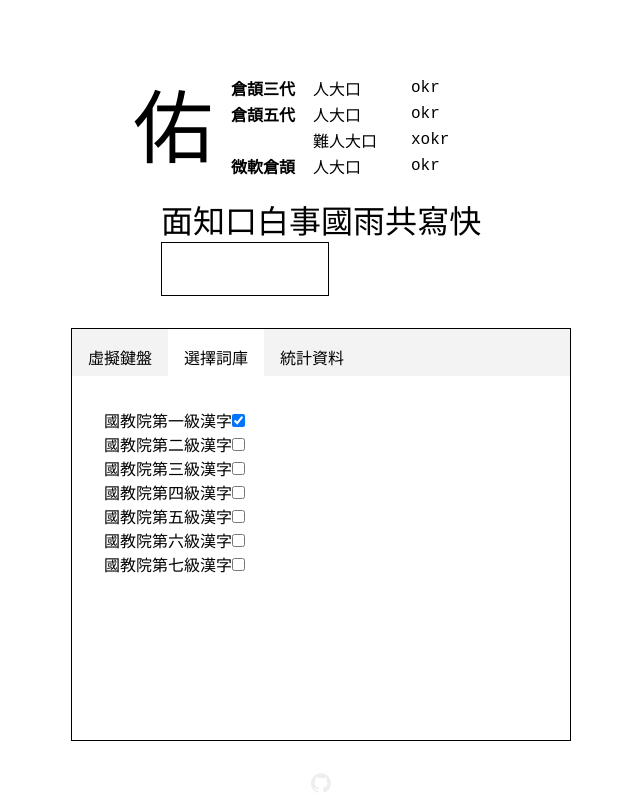
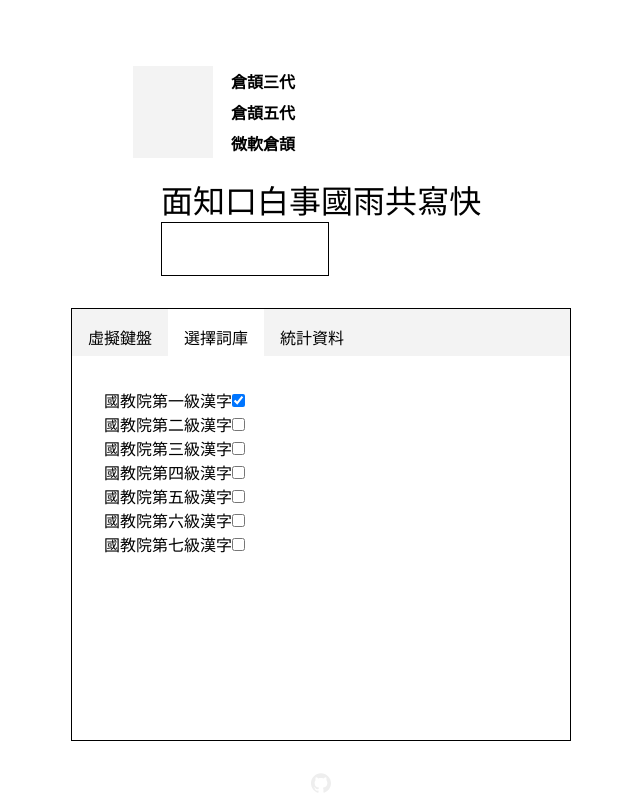
Before and after one commit to joshvictor1024/type-cangjie, a React (Create React App) app: page / in a window 1280 px wide. Shown: the whole page, without its empty margins (319-959 px from the left). Built offline with nearby package versions, Linux system fonts and the light colour scheme.

Commit message:
add manual and auto lookup

```diff
--- a/src/containers/App.js
+++ b/src/containers/App.js
@@ -1,4 +1,4 @@
-import React from "react";
+import React, { useState } from "react";
 import "./App.css";
 import Typing from "./Typing";
 import Dashboard from "./Dashboard/Dashboard";
@@ -9,23 +9,26 @@ import useSettings from "../hooks/useSettings";
 import Lookup from "./Lookup";
 
 function App() {
+  const [lookupCharacter, setLookupCharacter] = useState("");
   const { wordbanks } = useWordbank();
   const { settings, setSetting } = useSettings();
   const { toCode } = useCangjieCode();
   const { handleKeydown, wordQueue, currentWordProgress, codeInput } = usePractice({
     wordbanks: wordbanks,
     activeWordbanks: settings.activeWordbanks,
-    toCode: toCode
+    toCode: toCode,
+    setLookupCharacter: setLookupCharacter
   });
 
   return (
     <div className="App">
-      <Lookup toCode={toCode} />
+      <Lookup toCode={toCode} character={lookupCharacter} setCharacter={setLookupCharacter} />
       <Typing
         wordQueue={wordQueue}
         currentWordProgress={currentWordProgress}
         codeInput={codeInput}
         handleKeydown={handleKeydown}
+        setLookupCharacter={setLookupCharacter}
       />
       <Dashboard wordbanks={wordbanks} settings={settings} setSetting={setSetting} />
       <div className="Footer">
--- a/src/containers/Lookup.css
+++ b/src/containers/Lookup.css
@@ -2,8 +2,17 @@
   display: flex;
   align-items: center;
 }
-.Lookup__character {
+.Lookup__input {
   font-size: 5rem;
+  box-sizing: content-box;
+  width: 5rem;
+  border: none;
+  outline: none;
+  background-color: #f3f3f3;
+  cursor: pointer;
+}
+.Lookup__input:focus {
+  cursor: text;
 }
 .Lookup__result {
   height: 6rem;
--- a/src/containers/Lookup.js
+++ b/src/containers/Lookup.js
@@ -36,21 +36,27 @@ function toRadicals(code) {
     .join("");
 }
 
-export default function Lookup({ toCode }) {
+export default function Lookup({ character, setCharacter, toCode }) {
   toCode = toCode ?? (() => []);
 
-  const char = "佑";
-  const cj3Codes = toCode(char, "3");
-  const cj5Codes = toCode(char, "5");
-  const cj5xCodes = toCode(char, "5x");
-  const cjmsCodes = toCode(char, "ms");
+  const cj3Codes = toCode(character, "3");
+  const cj5Codes = toCode(character, "5");
+  const cj5xCodes = toCode(character, "5x");
+  const cjmsCodes = toCode(character, "ms");
   const cj3Code = cj3Codes[0] ? cj3Codes[0] : "";
   const cj5Code = cj5Codes[0] ? cj5Codes[0] : "";
   const cj5xCode = cj5xCodes[0] ? cj5xCodes[0] : "";
   const cjmsCode = cjmsCodes[0] ? cjmsCodes[0] : "";
   return (
     <div className="Lookup">
-      <div className="Lookup__character">{char}</div>
+      <input
+        className="Lookup__input"
+        type="text"
+        value={character}
+        onChange={(e) => setCharacter(e.target.value)}
+        maxLength={1}
+        title="點擊輸入文字，以查詢倉頡編碼"
+      />
       <div className="Lookup__result">
         <table>
           <tbody>
--- a/src/containers/Typing.css
+++ b/src/containers/Typing.css
@@ -6,12 +6,15 @@
   display: flex;
   width: 20rem;
 }
-.Word--ready {
+.Character {
+  cursor: pointer;
+}
+.Character--ready {
   color: black;
 }
-.Word--correct {
+.Character--correct {
   color: gray;
 }
-.Word--wrong {
+.Character--wrong {
   color: red;
 }
--- a/src/containers/Typing.js
+++ b/src/containers/Typing.js
@@ -3,7 +3,7 @@ import "./Typing.css";
 import Word from "./Word";
 import Input from "./Input";
 
-export default function Typing({ wordQueue, currentWordProgress, codeInput, handleKeydown }) {
+export default function Typing({ wordQueue, currentWordProgress, codeInput, handleKeydown, setLookupCharacter }) {
   return (
     <div className="Typing" tabIndex={0} onKeyDown={handleKeydown}>
       <div className="WordQueue">
@@ -13,6 +13,7 @@ export default function Typing({ wordQueue, currentWordProgress, codeInput, hand
                 key={i}
                 word={word}
                 progress={i === 0 ? currentWordProgress : null}
+                setLookupCharacter={setLookupCharacter}
               />
             ))
           : "選擇任一字庫以繼續..."}
--- a/src/containers/Word.js
+++ b/src/containers/Word.js
@@ -1,17 +1,23 @@
 import React from "react";
 import "./Typing.css";
 
-export default function Word({ word, progress }) {
-  function getClass(i) {
-    if (progress == null) return "Word--ready";
-    if (i < progress.correctCharacterCount) return "Word--correct";
-    if (i === progress.correctCharacterCount && progress.hasWrongCharacter) return "Word--wrong";
-    return "Word--ready";
+export default function Word({ word, progress, setLookupCharacter }) {
+  function getClassBehavioral(i) {
+    if (progress == null) return " Character--ready";
+    if (i < progress.correctCharacterCount) return " Character--correct";
+    if (i === progress.correctCharacterCount && progress.hasWrongCharacter)
+      return " Character--wrong";
+    return " Character--ready";
   }
   return (
     <div className="Word">
       {Array.from(word).map((character, i) => (
-        <span key={i} className={getClass(i)}>
+        <span
+          key={i}
+          className={"Character" + getClassBehavioral(i)}
+          onClick={() => setLookupCharacter(character)}
+          title="點擊查詢查頡編碼"
+        >
           {character}
         </span>
       ))}
--- a/src/hooks/usePractice.js
+++ b/src/hooks/usePractice.js
@@ -6,7 +6,7 @@ import useDebounceDependency from "./useDebounceDependency";
 const WORD_QUEUE_MIN_WORDS = 5;
 const WORD_QUEUE_MAX_WORDS = 10;
 
-export default function usePractice({ wordbanks, activeWordbanks, toCode }) {
+export default function usePractice({ wordbanks, activeWordbanks, toCode, setLookupCharacter }) {
   const debouncedWordbanks = useDebounceDependency(wordbanks, undefined, 100, { falling: true });
   const [wordQueue, setWordQueue] = useState([]);
   const [currentWordProgress, setCurrentWordProgress] = useState(null);
@@ -61,6 +61,7 @@ export default function usePractice({ wordbanks, activeWordbanks, toCode }) {
             correctCharacterCount: c.correctCharacterCount
           };
         });
+        setLookupCharacter(wordQueue[0][currentWordProgress.correctCharacterCount]);
       }
     } else {
       // letter keys
```
